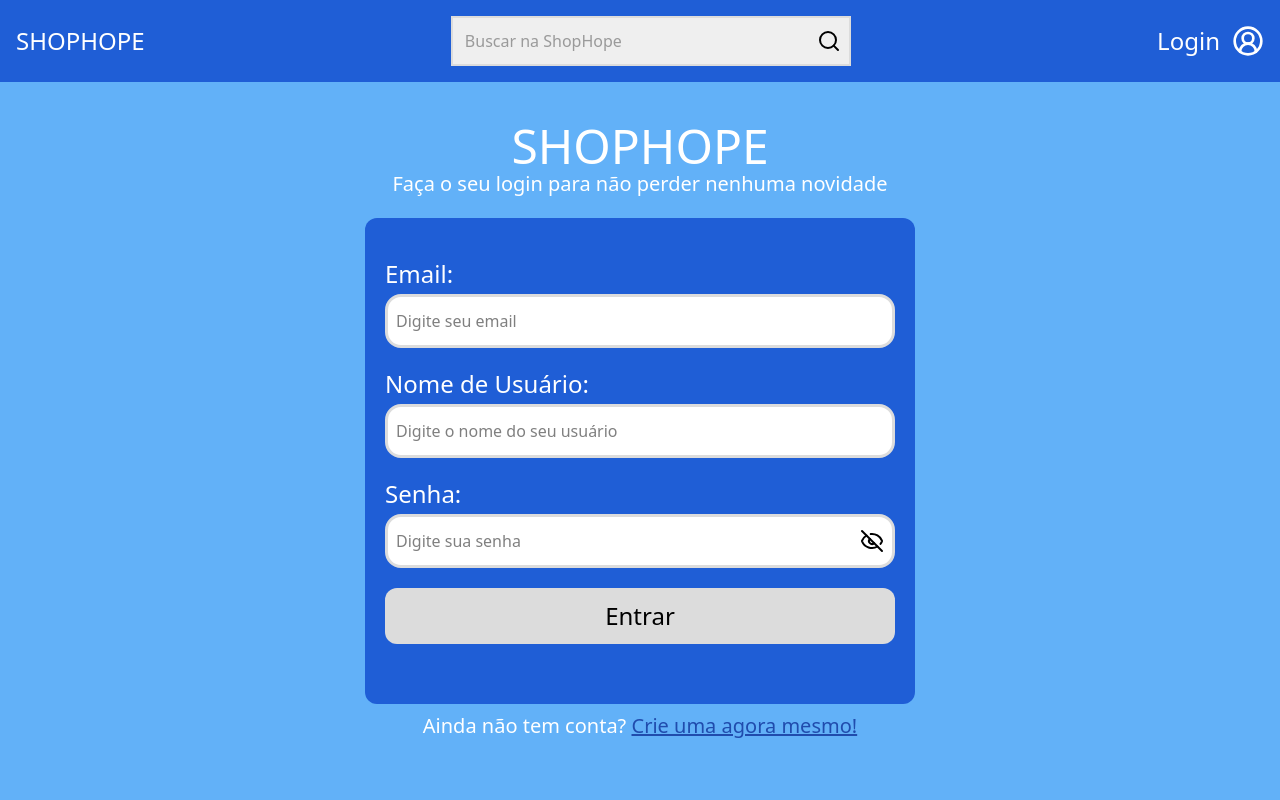
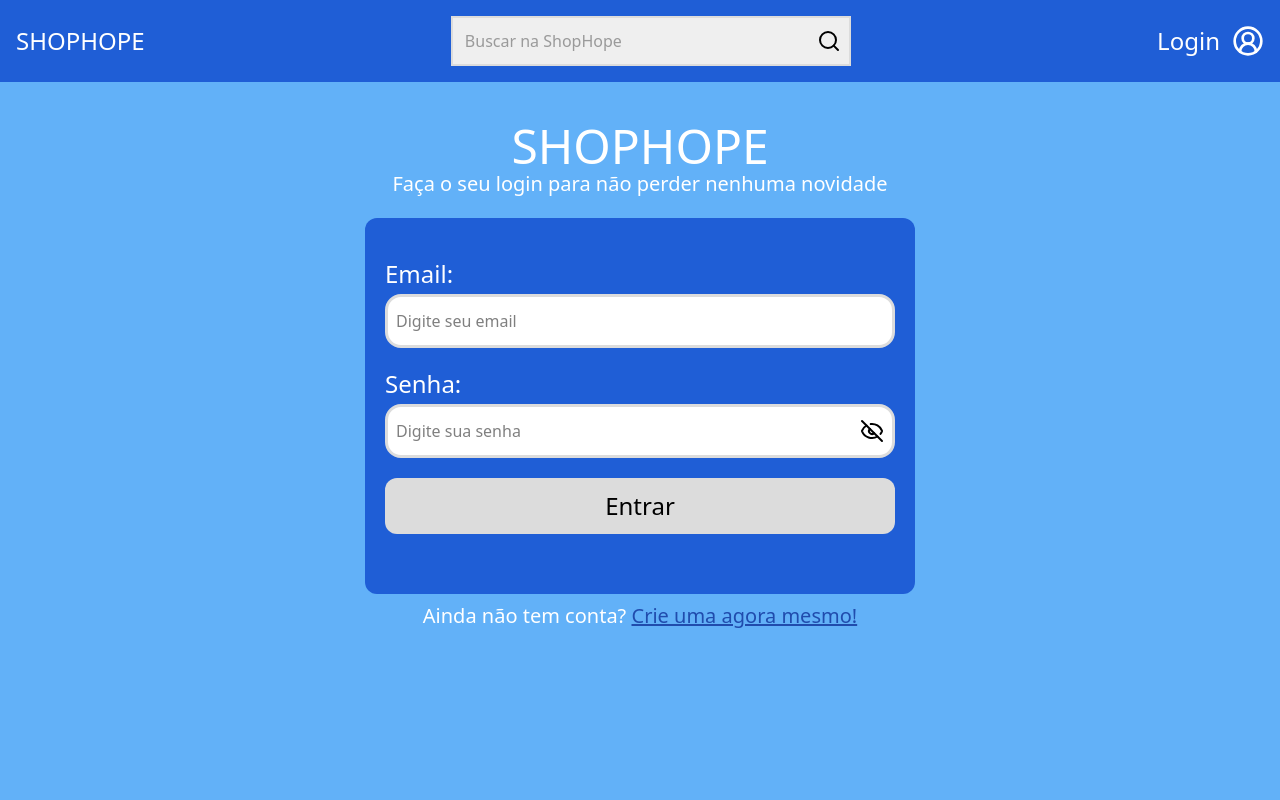
Before and after one commit to caio1213pgm/shop-hope, a React (Vite) app: page /login in a window 1280 px wide. Shown: the top 800 px of the page. Built offline with nearby package versions, Linux system fonts and the light colour scheme.

Commit message:
edit login system - username is not required

```diff
--- a/src/context/authContext.tsx
+++ b/src/context/authContext.tsx
@@ -3,7 +3,7 @@ import { createContext, useContext, useEffect, useState } from "react";
 type userProps = {
   email: string;
   password: string;
-  username: string
+  username?: string
 };
 
 type authProps = {
@@ -14,7 +14,7 @@ type authProps = {
 };
 
 const AuthContext = createContext<authProps>({
-  user: { email: "", password: "" , username: ""},
+  user: { email: "", password: ""},
   SingIn: () => "",
   SingUp: () => "",
   SingOut: () => [],
@@ -44,7 +44,7 @@ export default function AuthProvider({ children }: { children: React.ReactNode }
     }
   }, []);
 
-  function SingIn({ email, password, username }: userProps): string | void {
+  function SingIn({ email, password }: userProps): string | void {
     const usersStorage = localStorage.getItem("users_bd");
 
     if (usersStorage) {
@@ -52,8 +52,9 @@ export default function AuthProvider({ children }: { children: React.ReactNode }
       const hasUser = users.filter((user) => user.email === email);
 
       if (hasUser.length > 0) {
-        if (hasUser[0].password === password && hasUser[0].username === username) {
+        if (hasUser[0].password === password) {
           const token = Math.random().toString(36).substring(2);
+          const username: string | undefined = hasUser[0].username
           localStorage.setItem("user_token", JSON.stringify({ email, token }));
           setUser({ email, password, username });
           return;
--- a/src/pages/Login.tsx
+++ b/src/pages/Login.tsx
@@ -12,7 +12,6 @@ import { useAuth } from "../context/authContext";
 export type formProps = {
   email?: string;
   password?: string;
-  username?: string;
 };
 
 function LoginPage() {
@@ -23,13 +22,12 @@ function LoginPage() {
   const [type, setType] = useState<boolean>(true);
   const [email, setEmail] = useState<string>("");
   const [password, setPassword] = useState<string>("");
-  const [username, setUsername] = useState<string>("");
   const [error, setError] = useState<string>("");
 
-  function loginUser({ email, password, username }: formProps) {
+  function loginUser({ email, password }: formProps) {
     try {
-      if (email && password && username) {
-        const res = SingIn({ email, password, username });
+      if (email && password) {
+        const res = SingIn({ email, password });
         if (res) {
           setError(res);
           return;
@@ -66,17 +64,6 @@ function LoginPage() {
               </ContainerLogin>
             </div>
             <div className="w-full">
-              <Label>Nome de Usuário: </Label>
-              <ContainerLogin>
-                <InputLogin
-                  placeholder="Digite o nome do seu usuário"
-                  type="text"
-                  value={username}
-                  onChange={(event) => setUsername(event.target.value)}
-                />
-              </ContainerLogin>
-            </div>
-            <div className="w-full">
               <Label>Senha: </Label>
               <ContainerLogin>
                 <InputLogin
@@ -96,7 +83,7 @@ function LoginPage() {
               </ContainerLogin>
             </div>
             <ButtonLogin
-              onClick={() => loginUser({ email, password, username })}
+              onClick={() => loginUser({ email, password })}
               disabled={!validatedInputsLogin(email, password)}
             >
               Entrar
```
